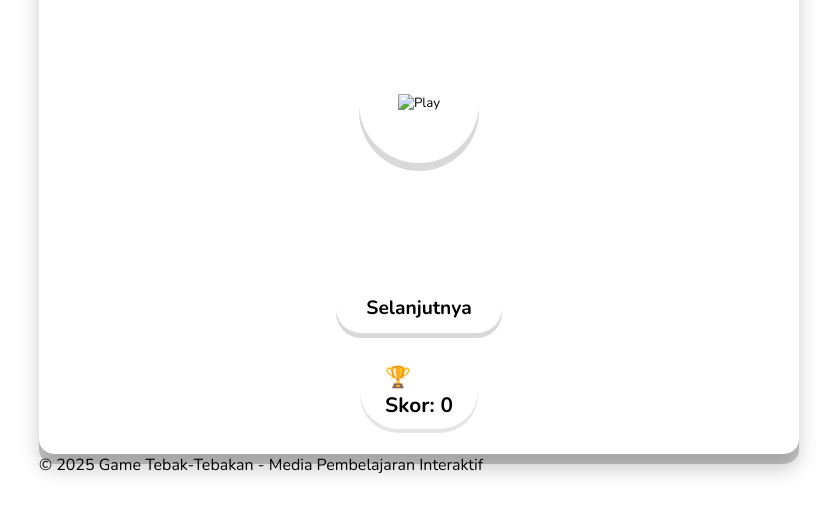
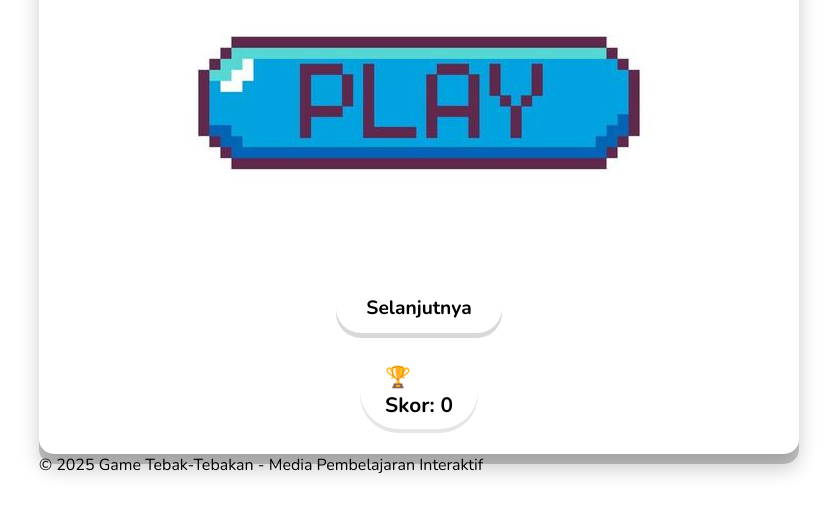
Before and after one commit to intanpuspitapuryanti/Intanpuspitapuryanti, a plain HTML site: page index.html in a window 1280 px wide. Both pictures are taken after a click on the button "Tebak Suara". Shown: the part 282-796 px from the top of the page, without its empty margins (221-1058 px from the left). Drawn offline with nearby package versions, Linux system fonts and the light colour scheme.

Commit message:
Update index.html

```diff
--- a/index.html
+++ b/index.html
@@ -45,12 +45,13 @@
             <section id="tebak-suara-section" class="game-section">
                 <h2>Tebak Suara</h2>
                 <div class="game-container">
-                    <div class="audio-container">
-                        <button id="play-sound" class="sound-btn">
-                            <img src="/api/placeholder/60/60" alt="Play">
-                        </button>
-                        <audio id="suara-tebakan" src=""></audio>
-                    </div>
+                   <!-- Replace this section in your index.html -->
+<div class="audio-container">
+    <button id="play-sound" class="sound-btn">
+        <img src="assets/images/play-button.png" alt="Play">
+    </button>
+    <audio id="suara-tebakan" src=""></audio>
+</div>
                     <div class="options-container" id="suara-options">
                         <!-- Options will be inserted by JavaScript -->
                     </div>
```
